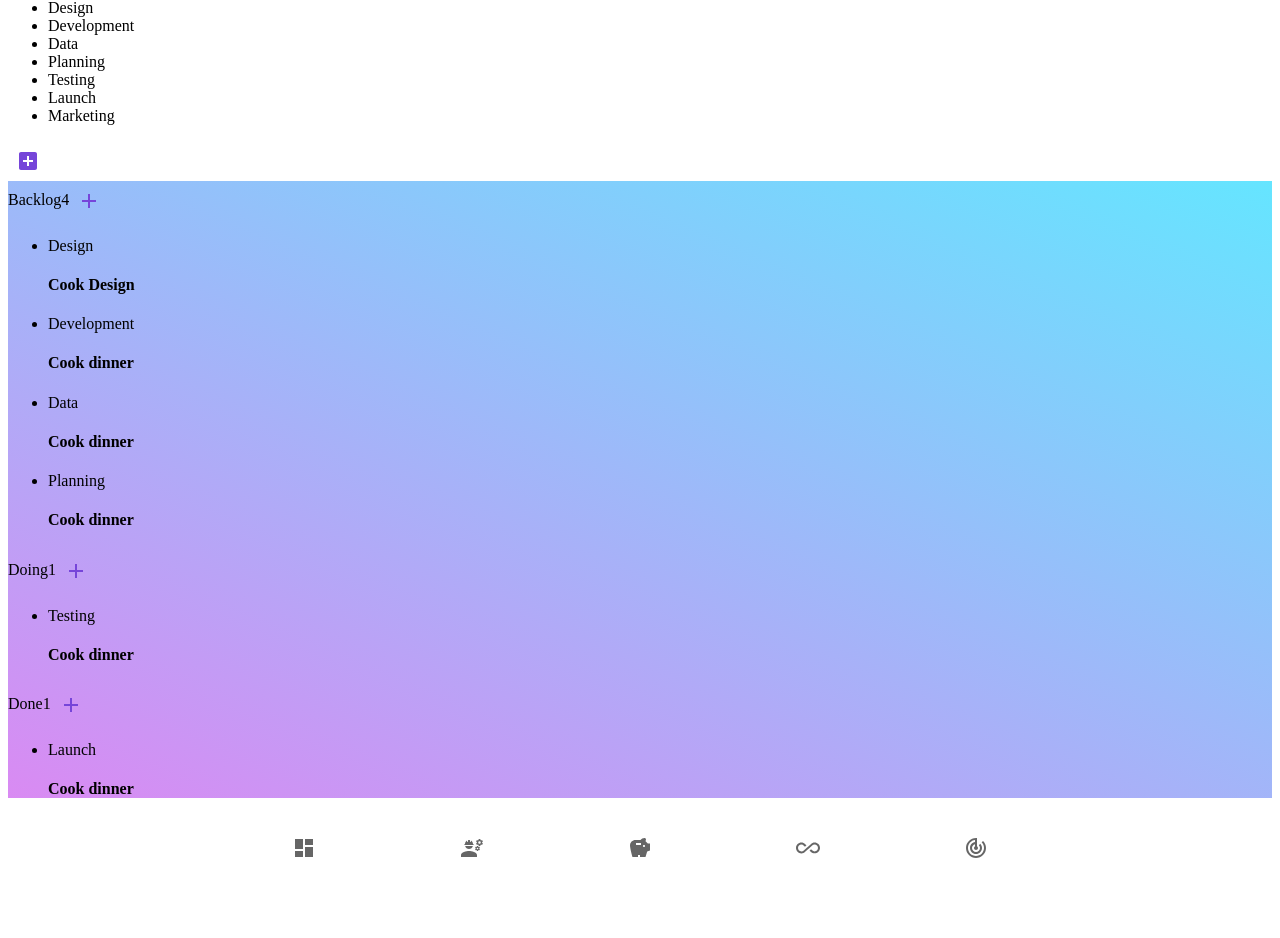
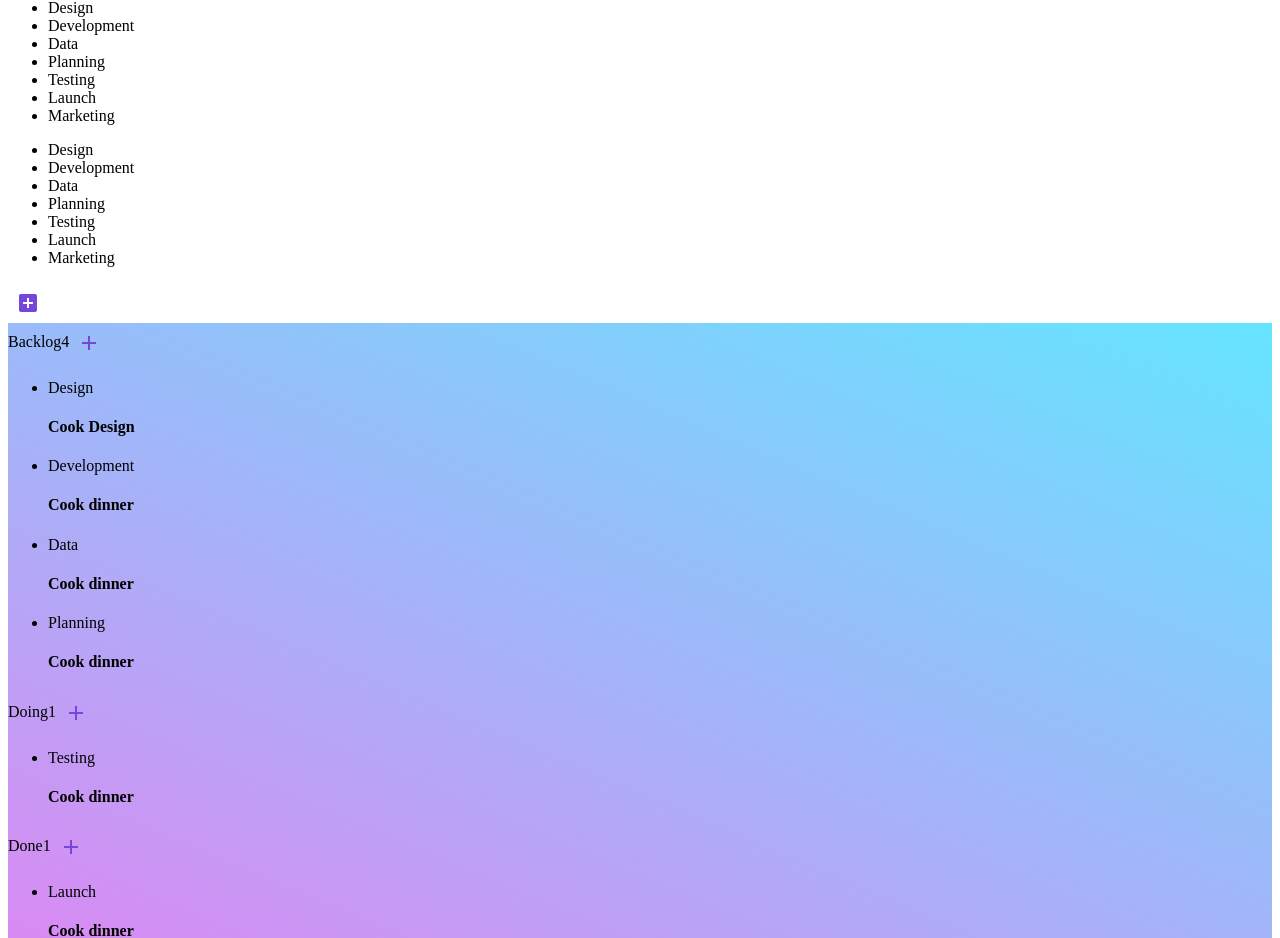
Before and after one commit to nestoredduardo/sunday, a Next.js app: page /proyectos in a window 1280 px wide. Shown: the part 2902-3840 px from the top of the page. Before the commit the page ends 3786 px from the top, so only its background shows below. Built offline with nearby package versions, Linux system fonts and the light colour scheme.

Commit message:
Hide modal when submit

```diff
--- a/components/Projects/NewProject.tsx
+++ b/components/Projects/NewProject.tsx
@@ -2,10 +2,14 @@ import { connect } from 'react-redux'
 import { useForm } from 'react-hook-form'
 
 import { createProject } from '@projectActions'
+import { hideModal } from '@modalActions'
 
-const NewProject = ({ createProject }) => {
+const NewProject = ({ createProject, hideModal }) => {
   const { register, handleSubmit } = useForm()
-  const onSubmit = (data) => createProject(data.name, data.aim)
+  const onSubmit = (data) => {
+    createProject(data.name, data.aim)
+    hideModal()
+  }
 
   const stopPropagation = (e) => {
     e.stopPropagation()
@@ -67,6 +71,7 @@ const NewProject = ({ createProject }) => {
 
 const mapDispatchToProps = {
   createProject,
+  hideModal,
 }
 
 export default connect(null, mapDispatchToProps)(NewProject)
--- a/components/Projects/NewType.tsx
+++ b/components/Projects/NewType.tsx
@@ -2,10 +2,14 @@ import { connect } from 'react-redux'
 import { useForm } from 'react-hook-form'
 
 import { addType } from '@projectActions'
+import { hideModal } from '@modalActions'
 
-const NewType = ({ addType }) => {
+const NewType = ({ addType, hideModal }) => {
   const { register, handleSubmit } = useForm()
-  const onSubmit = (data) => addType(data.name, data.color)
+  const onSubmit = (data) => {
+    addType(data.name, data.color)
+    hideModal()
+  }
 
   const defaultTypes = [
     //default
@@ -94,6 +98,7 @@ const NewType = ({ addType }) => {
 
 const mapDispatchToProps = {
   addType,
+  hideModal,
 }
 
 export default connect(null, mapDispatchToProps)(NewType)
--- a/components/Projects/ProjectProgress.tsx
+++ b/components/Projects/ProjectProgress.tsx
@@ -1,15 +1,18 @@
-import { connect } from 'react-redux'
+import { connect, useSelector } from 'react-redux'
 
 import IconButton from '@mui/material/IconButton'
 import AddBoxIcon from '@mui/icons-material/AddBox'
 
 import { showModal } from '@modalActions'
+import { selectSelectedProject } from '@utils/ProjectsSelectors'
 
 const ProjectProgress = ({ showModal }) => {
+  const selectedProject = useSelector(selectSelectedProject)
+
   return (
     <section className="mt-3">
       <div className="flex">
-        <ul className="flex overflow-x-auto gap-2 items-center">
+        <ul className="hidden overflow-x-auto gap-2 items-center">
           <li className="flex items-center h-6 px-3 text-xs font-semibold rounded-full text-pink-500 bg-pink-100">
             Design
           </li>
@@ -32,7 +35,23 @@ const ProjectProgress = ({ showModal }) => {
             Marketing
           </li>
         </ul>
-        <IconButton color="primary" onClick={() => showModal('addType')}>
+        {/*Tailwind need the colors */}
+        <ul className="flex overflow-x-auto gap-2 items-center">
+          {selectedProject.types.map((type) => {
+            return (
+              <li
+                className={`flex items-center text-center h-6 px-3 text-xs font-semibold rounded-full text-${type.color}-500 bg-${type.color}-100`}
+              >
+                {type.name}
+              </li>
+            )
+          })}
+        </ul>
+        <IconButton
+          color="primary"
+          onClick={() => showModal('addType')}
+          className="ml-auto"
+        >
           <AddBoxIcon />
         </IconButton>
       </div>
--- a/redux/projects/projectsActions.js
+++ b/redux/projects/projectsActions.js
@@ -29,10 +29,6 @@ const createProject = (name, aim) => (dispatch) => {
       { id: 1, name: 'Design', color: 'pink' },
       { id: 2, name: 'Development', color: 'green' },
       { id: 3, name: 'Data', color: 'blue' },
-      { id: 4, name: 'Planning', color: 'indigo' },
-      { id: 5, name: 'Testing', color: 'purple' },
-      { id: 6, name: 'Launch', color: 'yellow' },
-      { id: 7, name: 'Marketing', color: 'red' },
     ],
     taskList: [
       //default
```
